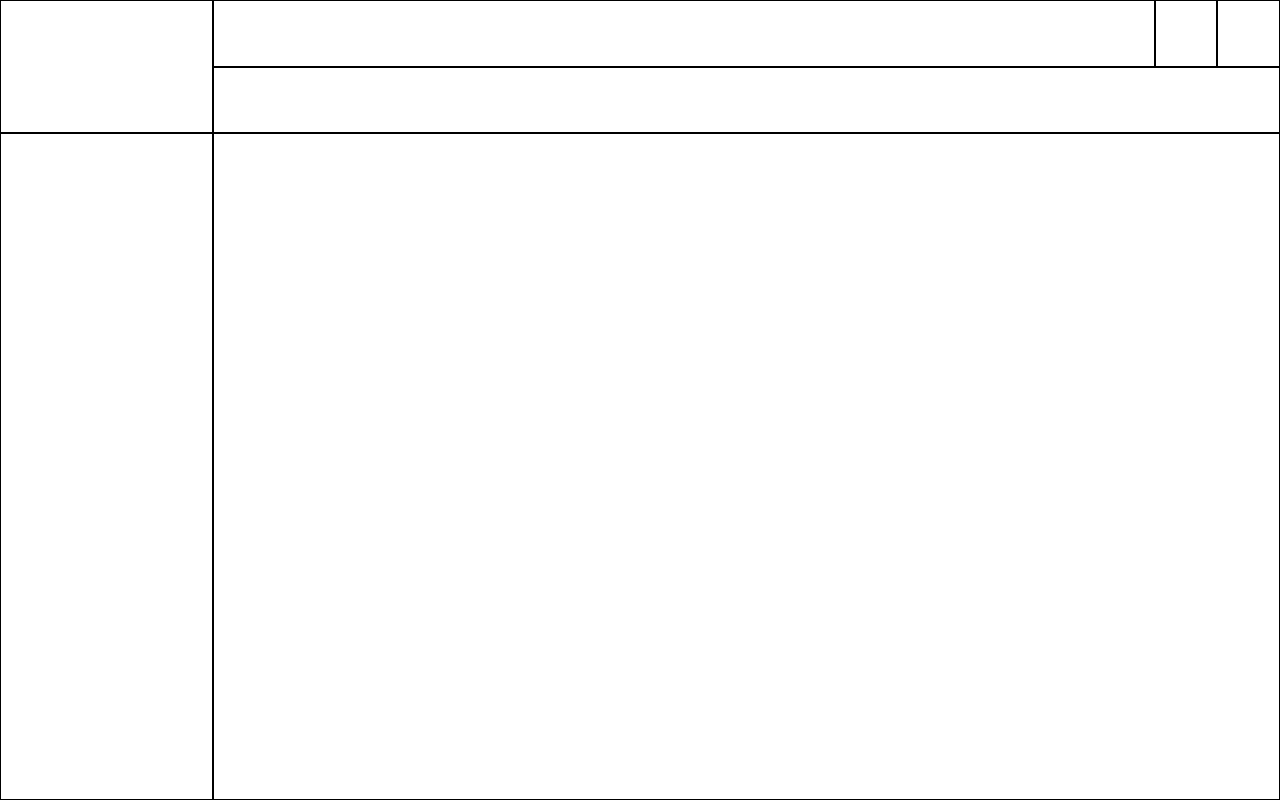
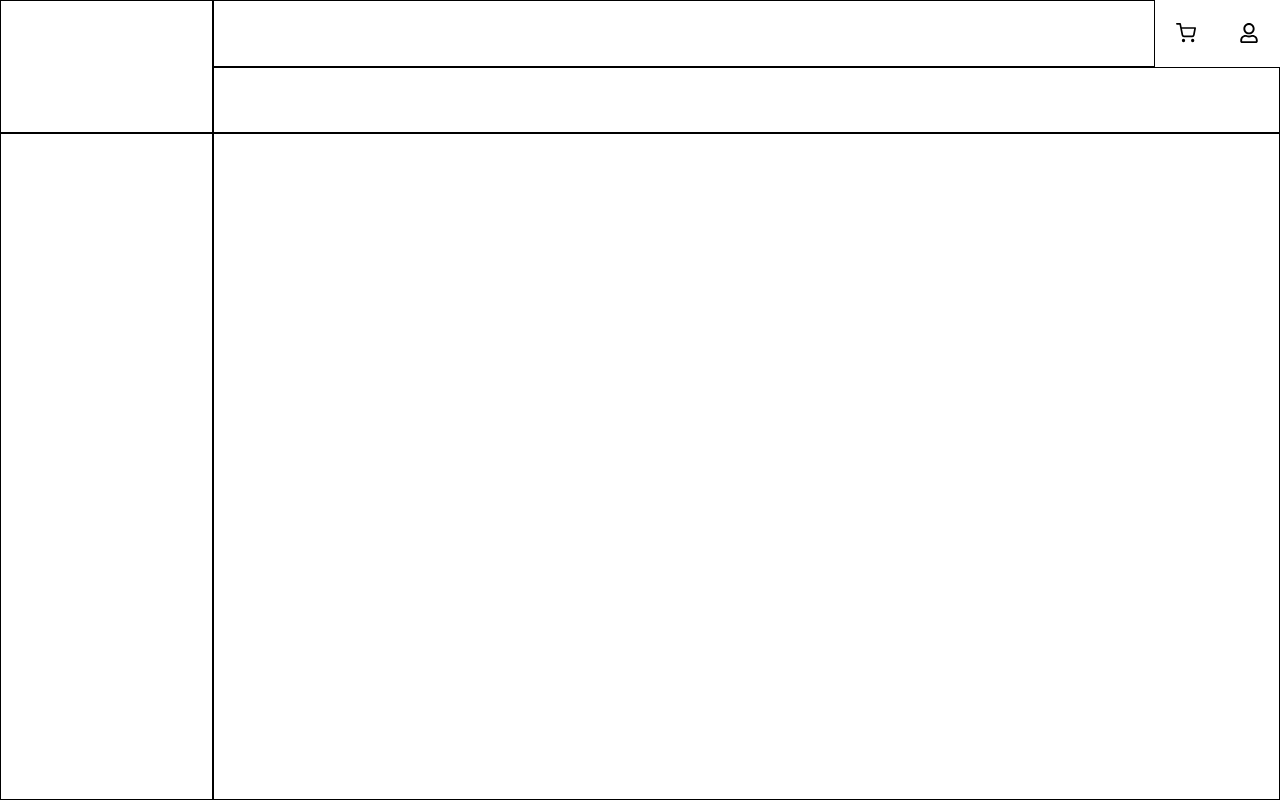
Before and after one commit to MohamedBechirMejri/b-commerce, a Next.js app: page / in a window 1280 px wide. Built offline with nearby package versions, Linux system fonts and the light colour scheme.

Commit message:
Extract more components

```diff
--- /dev/null
+++ b/src/components/Account.tsx
@@ -0,0 +1,11 @@
+import { FaRegUser } from "react-icons/fa";
+
+const Account = () => {
+  return (
+    <div className="flex h-full w-full items-center justify-center text-xl ">
+      <FaRegUser />
+    </div>
+  );
+};
+
+export default Account;
--- /dev/null
+++ b/src/components/Cart.tsx
@@ -0,0 +1,11 @@
+import { FiShoppingCart } from "react-icons/fi";
+
+const Cart = () => {
+  return (
+    <div className="flex h-full w-full items-center justify-center text-xl ">
+      <FiShoppingCart />
+    </div>
+  );
+};
+
+export default Cart;
--- a/src/components/Main.tsx
+++ b/src/components/Main.tsx
@@ -2,7 +2,7 @@ const className = " h-full w-full border border-current";
 
 const Main = () => {
   return (
-    <div className={"bg-red-500x0 [grid-area:3/3/13/13] " + className}></div>
+    <main className={"bg-red-500x0 [grid-area:3/3/13/13] " + className}></main>
   );
 };
 
--- a/src/components/Nav.tsx
+++ b/src/components/Nav.tsx
@@ -1,11 +1,14 @@
+import Account from "./Account";
+import Cart from "./Cart";
+
 const className = " h-full w-full border border-current";
 
 const Nav = () => {
   return (
     <nav className={"grid grid-cols-[15fr,1fr,1fr] border-0" + className}>
       <div className={"bg-green-500x0 " + className}></div>
-      <div className={"bg-green-500x0 " + className}></div>
-      <div className={"bg-green-500x0 " + className}></div>
+      <Cart />
+      <Account />
     </nav>
   );
 };
--- a/src/pages/index.tsx
+++ b/src/pages/index.tsx
@@ -5,8 +5,6 @@ import Logo from "../components/Logo";
 import Main from "../components/Main";
 import Nav from "../components/Nav";
 import Search from "../components/Search";
-
-const className = " h-full w-full border border-current";
 
 const Home: NextPage = () => {
   return (
@@ -16,19 +14,15 @@ const Home: NextPage = () => {
         <meta name="description" content="Open Source E-commerce solution" />
         <link rel="icon" href="/favicon.ico" />
       </Head>
-      <main className="grid h-full min-h-screen w-full grid-cols-[repeat(12,minmax(0,1fr))] grid-rows-[repeat(12,minmax(0,1fr))]">
+      <div className="grid h-full min-h-screen w-full grid-cols-12 grid-rows-[repeat(12,minmax(0,1fr))]">
         <Logo />
-        <div
-          className={
-            "grid grid-rows-2 border-0 [grid-area:1/3/3/13]" + className
-          }
-        >
+        <div className="grid h-full w-full grid-rows-2 [grid-area:1/3/3/13]">
           <Nav />
           <Search />
         </div>
         <Filter />
         <Main />
-      </main>
+      </div>
     </>
   );
 };
```
